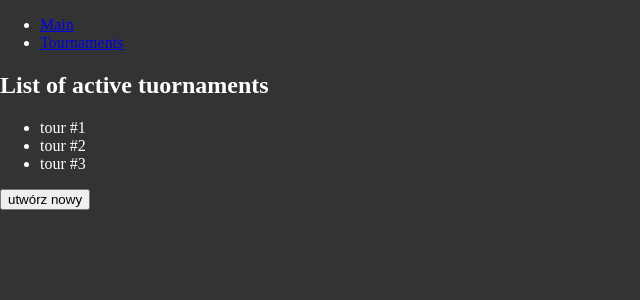
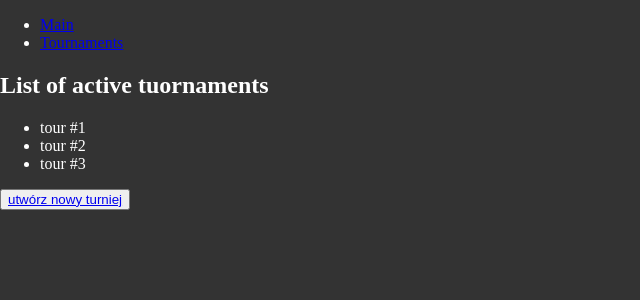
Before and after one commit to obrebskim/Tournament-maker-front, a React (Create React App) app: page /tournaments in a window 1280 px wide. Shown: the top 300 px of the page, without its empty margins (0-640 px from the left). Built offline with nearby package versions, Linux system fonts and the light colour scheme.

Commit message:
Creating RedirectBtn component, refactor Button component

```diff
--- a/src/components/Common/Button.tsx
+++ b/src/components/Common/Button.tsx
@@ -1,12 +1,13 @@
 import React from 'react'
 
-interface PropsTypes {
+interface Props {
     text: string,
-    onclick(): any
+    color: string,
 }
 
-export default function Button({ text, onclick }: PropsTypes) {
+export default function Button({ text }: Props) {
+
     return (
-        <button onClick={onclick}>{text}</button>
+        <button>{text}</button>
     )
 }
--- /dev/null
+++ b/src/components/Common/RedirectBtn.tsx
@@ -0,0 +1,20 @@
+import React from 'react'
+import { Link } from 'react-router-dom'
+import styled from 'styled-components'
+
+interface Props {
+    text: string,
+    to: string,
+}
+
+export default function RedirectBtn({ text, to }: Props) {
+    return (
+        <Container>
+            <Link to={to}>{text}</Link>
+        </Container>
+    )
+}
+
+const Container = styled.button`
+
+`
--- a/src/components/Tournaments/Tournaments.tsx
+++ b/src/components/Tournaments/Tournaments.tsx
@@ -2,9 +2,10 @@ import React from 'react'
 import { NavLink, useNavigate } from 'react-router-dom'
 import styled from 'styled-components'
 import Button from '../Common/Button'
+import RedirectBtn from '../Common/RedirectBtn'
 
 function Tournaments() {
-    const navigate = useNavigate()
+
     return (
         <Container>
             <h1>List of active tuornaments</h1>
@@ -13,7 +14,7 @@ function Tournaments() {
                 <li>tour #2</li>
                 <li>tour #3</li>
             </ul>
-            <Button text='utwórz nowy' onclick={() => navigate('/tournaments/create')} />
+            <RedirectBtn to='/tournaments/create' text='utwórz nowy turniej' />
         </Container>
 
     )
```
